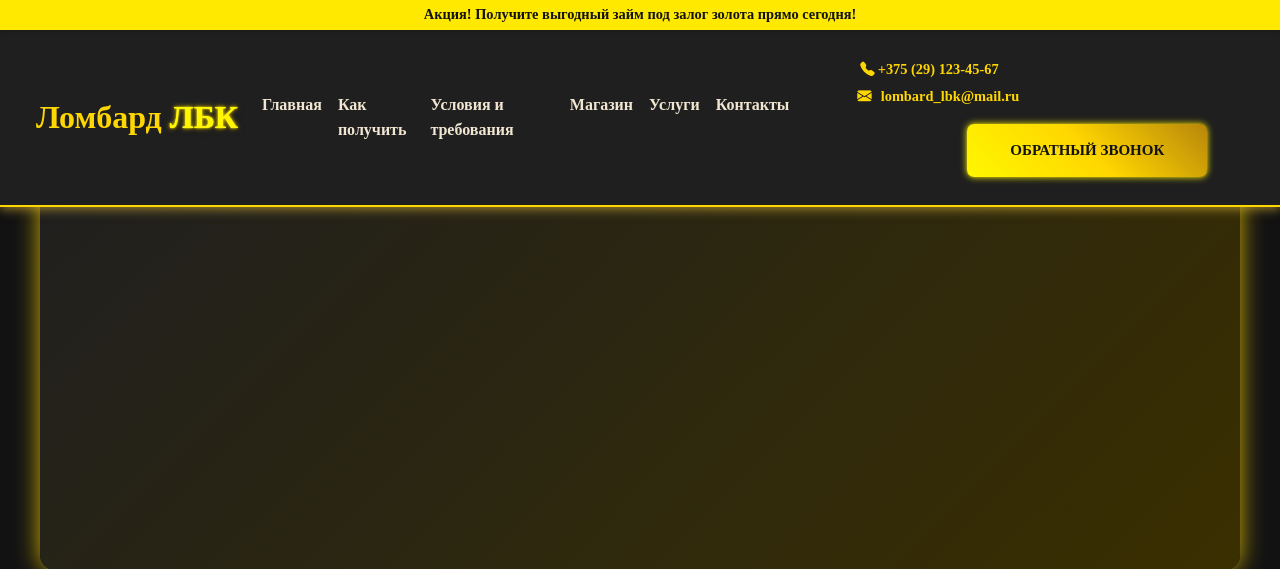
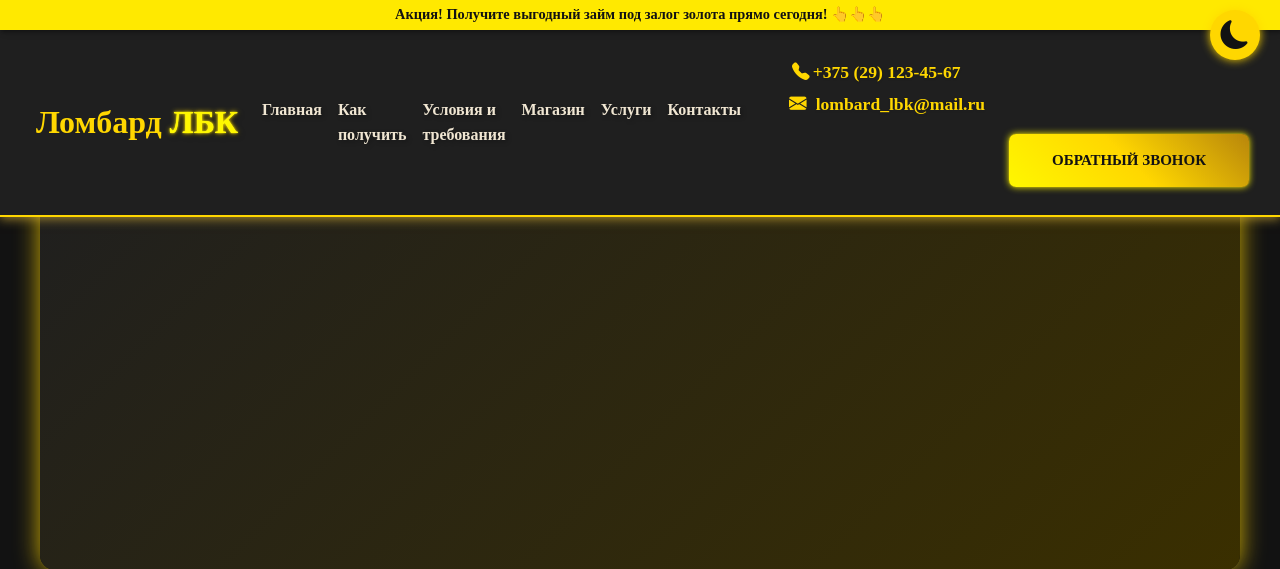
Before and after one commit to TumashenkaAliaksandr/lomabard_lbk, a Django app: page / in a window 1280 px wide. Shown: the top 569 px of the page. Run offline with Django 5.2, Linux system fonts and the light colour scheme; data that the repository does not hold is empty.

Commit message:
added new file js  - theme toggle js, and new styles - dark and light theme

```diff
--- a/webapp/static/webapp/css/main.css
+++ b/webapp/static/webapp/css/main.css
@@ -1,4 +1,4 @@
-
+/* Сброс отступов и базовые настройки */
 * {
     margin: 0;
     padding: 0;
@@ -10,12 +10,92 @@ body {
     background-color: #121212; /* темный фон для контраста */
     color: #f0e6d2; /* светлый цвет для текста */
     line-height: 1.6;
+    padding-top: 80px; /* 30px top-bar + 50px navbar */
+    transition: background-color 0.5s ease, color 0.5s ease;
 }
 
 .container {
     width: 90%;
     max-width: 1200px;
     margin: 0 auto;
+}
+
+/* Кнопка переключения темы - справа вверху */
+.theme-toggle-btn {
+    position: fixed;
+    top: 10px;
+    right: 20px;
+    width: 50px;
+    height: 50px;
+    border-radius: 50%;
+    border: none;
+    background-color: #ffd700;
+    color: #121212;
+    box-shadow: 0 0 10px #ffd700;
+    cursor: pointer;
+    display: flex;
+    justify-content: center;
+    align-items: center;
+    font-size: 1.8rem;
+    transition: background-color 0.3s ease, color 0.3s ease;
+    z-index: 2000;
+}
+
+.theme-toggle-btn:hover {
+    background-color: #fff700;
+    color: #000;
+}
+
+/* Светлая тема */
+body.light-theme {
+    background-color: #f5f5f5;
+    color: #121212;
+}
+
+body.light-theme .header {
+    background-color: #ffffff;
+    border-bottom: 2px solid #b8860b;
+    box-shadow: 0 2px 10px rgba(184, 134, 11, 0.7);
+}
+
+body.light-theme .top-bar {
+    background-color: #f9e79f;
+    color: #121212;
+    box-shadow: 0 2px 5px rgba(184, 134, 11, 0.3);
+}
+
+body.light-theme .nav-link {
+    color: #121212 !important;
+    filter: none;
+}
+
+body.light-theme .nav-link:hover,
+body.light-theme .nav-link:focus {
+    color: #b8860b !important;
+}
+
+body.light-theme .gold-text {
+    color: #d4a606;
+    filter: none;
+    text-shadow: none;
+}
+
+body.light-theme .btn-callback {
+    background: linear-gradient(45deg, #b8860b, #ffd700, #fff700);
+    color: #121212;
+    box-shadow: 0 0 10px #b8860b;
+}
+
+body.light-theme .btn-callback:hover {
+    background: linear-gradient(45deg, #ffd700, #fff700, #b8860b);
+    box-shadow: 0 0 20px #b8860b;
+    color: #000;
+}
+
+body.light-theme .footer {
+    background-color: #f0e0a0;
+    color: #5a4d00;
+    border-top: 2px solid #b8860b;
 }
 
 /* Яркий золотой цвет с эффектом свечения */
@@ -25,7 +105,6 @@ body {
     filter: drop-shadow(2px 2px 2px rgba(0, 0, 0, 0.4));
     transition: color 0.4s ease, transform 0.3s ease, text-shadow 0.4s ease;
 }
-
 
 /* Верхняя интерактивная полоска */
 .top-bar {
@@ -43,11 +122,8 @@ body {
     width: 100%;
     z-index: 1051; /* чуть выше navbar */
     box-shadow: 0 2px 5px rgba(0, 0, 0, 0.15);
-}
-
-/* Отступ для контента под фиксированными элементами */
-body {
-    padding-top: 80px; /* 30px top-bar + 50px navbar */
+    filter: drop-shadow(2px 2px 2px rgba(0, 0, 0, 0.3));
+    transition: transform 0.3s ease;
 }
 
 /* Фиксированное меню при прокрутке */
@@ -89,12 +165,14 @@ header.header {
     color: #f0e6d2 !important;
     font-weight: 600;
     transition: color 0.3s ease;
+    filter: drop-shadow(2px 2px 2px rgba(0, 0, 0, 0.3));
 }
 
 .nav-link:hover, .nav-link:focus {
     color: #ffd700 !important;
 }
 
+/* Убираем outline у точек слайдера */
 .slider-nav .nav-dot {
     outline: none !important;
     border: none !important;
@@ -105,7 +183,6 @@ header.header {
     border: none !important;
     box-shadow: none !important;
 }
-
 
 /* Кнопка обратный звонок */
 .btn-callback {
@@ -119,7 +196,7 @@ header.header {
     border: none;
     width: 240px;
     font-size: 15px!important;
-    margin-left: 160px;
+    margin-left: 250px;
 }
 
 .btn-callback:hover {
@@ -132,9 +209,9 @@ header.header {
 .contact-info {
     color: #f0e6d2;
     font-weight: 600;
-    font-size: 0.9rem;
+    font-size: 1.1rem;
     user-select: none;
-    margin-left: 50px;
+    margin-left: 30px;
 }
 
 .contact-info a {
@@ -143,6 +220,7 @@ header.header {
     margin-left: 3px;
     transition: color 0.3s ease;
     position: absolute;
+    filter: drop-shadow(0px 1px 1px rgba(0, 0, 0, 0.1));
 }
 
 .contact-info a:hover {
@@ -150,8 +228,7 @@ header.header {
     text-decoration: underline;
 }
 
-
-
+/* Ховер эффект для золотого текста */
 .gold-text:hover {
     color: #ffe454;
     text-shadow: 0 0 2px #787878, 0 0 4px #908239;
@@ -160,8 +237,6 @@ header.header {
     animation: none;
     transition: color 0.3s ease, transform 0.3s ease, text-shadow 0.3s ease;
 }
-
-
 
 /* Анимация мягкого пульсирующего свечения */
 @keyframes goldGlow {
@@ -184,7 +259,6 @@ header.header {
             0 0 80px #fff700;
     }
 }
-
 
 /* Хедер */
 .header {
@@ -251,8 +325,6 @@ header.header {
     text-transform: uppercase;
 }
 
-
-
 .gold-btn {
     background: linear-gradient(45deg, #fff700, #ffd700, #b8860b);
     color: #121212;
@@ -260,7 +332,6 @@ header.header {
     width: 300px;
     text-align: center;
     position: relative;
-
     display: block;
     margin: 0 auto;
 }
@@ -270,7 +341,6 @@ header.header {
     box-shadow: 0 0 25px #fff700, 0 0 50px #ffd700;
     color: darkgoldenrod;
 }
-
 
 /* Слайдер */
 .hero-slider {
@@ -283,7 +353,7 @@ header.header {
   border-radius: 15px;
   background: linear-gradient(135deg, #1f1f1f 0%, #3a2f00 100%);
   box-shadow: 0 0 25px rgba(255, 215, 0, 0.8);
-    margin-top: 7%;
+  margin-top: 7%;
 }
 
 .hero-slider input[type="radio"] {
@@ -348,9 +418,6 @@ header.header {
   box-shadow: 0 0 15px #fff700;
 }
 
-/* Стили для заголовков и кнопок наследуются из вашего CSS */
-
-
 /* Футер */
 .footer {
     background-color: #1f1f1f;
--- /dev/null
+++ b/webapp/static/webapp/js/theme-toggle.js
@@ -0,0 +1,23 @@
+document.addEventListener('DOMContentLoaded', () => {
+    const toggleBtn = document.getElementById('theme-toggle');
+    const themeIcon = document.getElementById('theme-icon');
+    const body = document.body;
+
+    // Восстановить тему из localStorage
+    if (localStorage.getItem('theme') === 'light') {
+        body.classList.add('light-theme');
+        themeIcon.classList.replace('bi-moon-fill', 'bi-sun-fill');
+    }
+
+    toggleBtn.addEventListener('click', () => {
+        body.classList.toggle('light-theme');
+
+        if (body.classList.contains('light-theme')) {
+            themeIcon.classList.replace('bi-moon-fill', 'bi-sun-fill');
+            localStorage.setItem('theme', 'light');
+        } else {
+            themeIcon.classList.replace('bi-sun-fill', 'bi-moon-fill');
+            localStorage.setItem('theme', 'dark');
+        }
+    });
+});
--- a/webapp/templates/webapp/index.html
+++ b/webapp/templates/webapp/index.html
@@ -19,8 +19,12 @@
 
     <!-- Верхняя интерактивная полоска -->
     <div class="top-bar">
-        <div>Акция! Получите выгодный займ под залог золота прямо сегодня!</div>
+        <div>Акция! Получите выгодный займ под залог золота прямо сегодня! 👆👆👆</div>
     </div>
+    <button id="theme-toggle" aria-label="Переключить тему" title="Переключить тему" class="theme-toggle-btn">
+        <i id="theme-icon" class="bi bi-moon-fill"></i>
+    </button>
+
 
     <!-- Фиксированное меню -->
     <header class="header">
@@ -81,3 +85,4 @@
 </body>
 </html>
 <script src="{% static 'webapp/js/main_slider.js' %}"></script>
+<script src="{% static 'webapp/js/theme-toggle.js' %}"></script>
```
